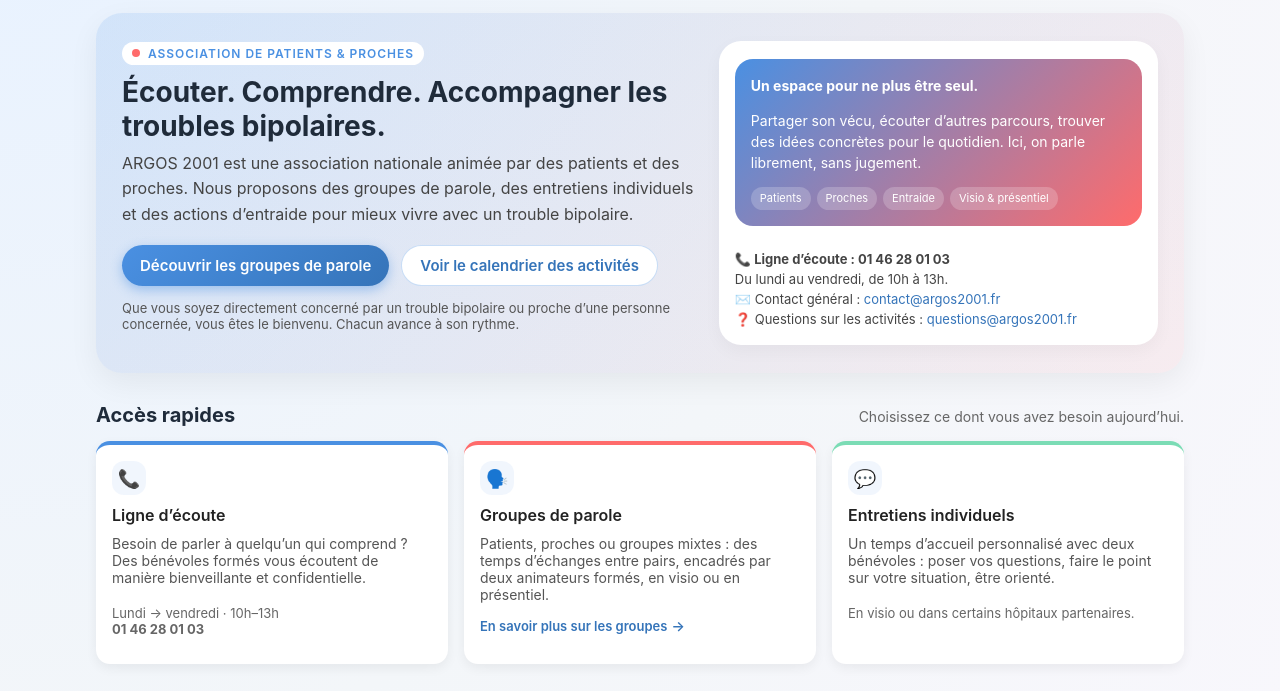
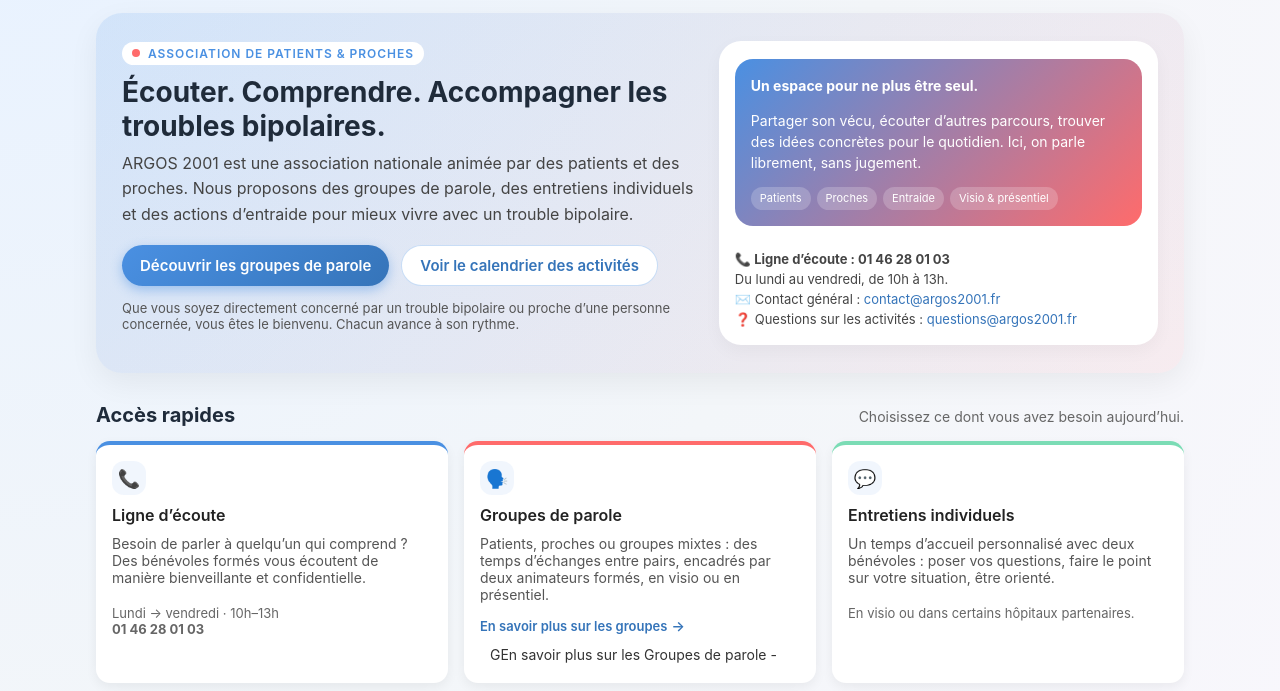
Before and after one commit to jc200360/jc200360.github.io, a plain HTML site: page index.html in a window 1280 px wide. Shown: the part 106-797 px from the top of the page. Drawn offline with Linux system fonts and the light colour scheme.

Commit message:
Update index.html

```diff
--- a/index.html
+++ b/index.html
@@ -554,6 +554,8 @@
                     encadrés par deux animateurs formés, en visio ou en présentiel.
                 </p>
                 <a href="https://argos2001.net/activites/" class="card-link">En savoir plus sur les groupes <span>→</span></a>
+                <a href="groupes-de-parole.html" class="nav-link">GEn savoir plus sur les Groupes de parole <span>-<span></a>
+
             </article>
 
             <article class="card">
```
